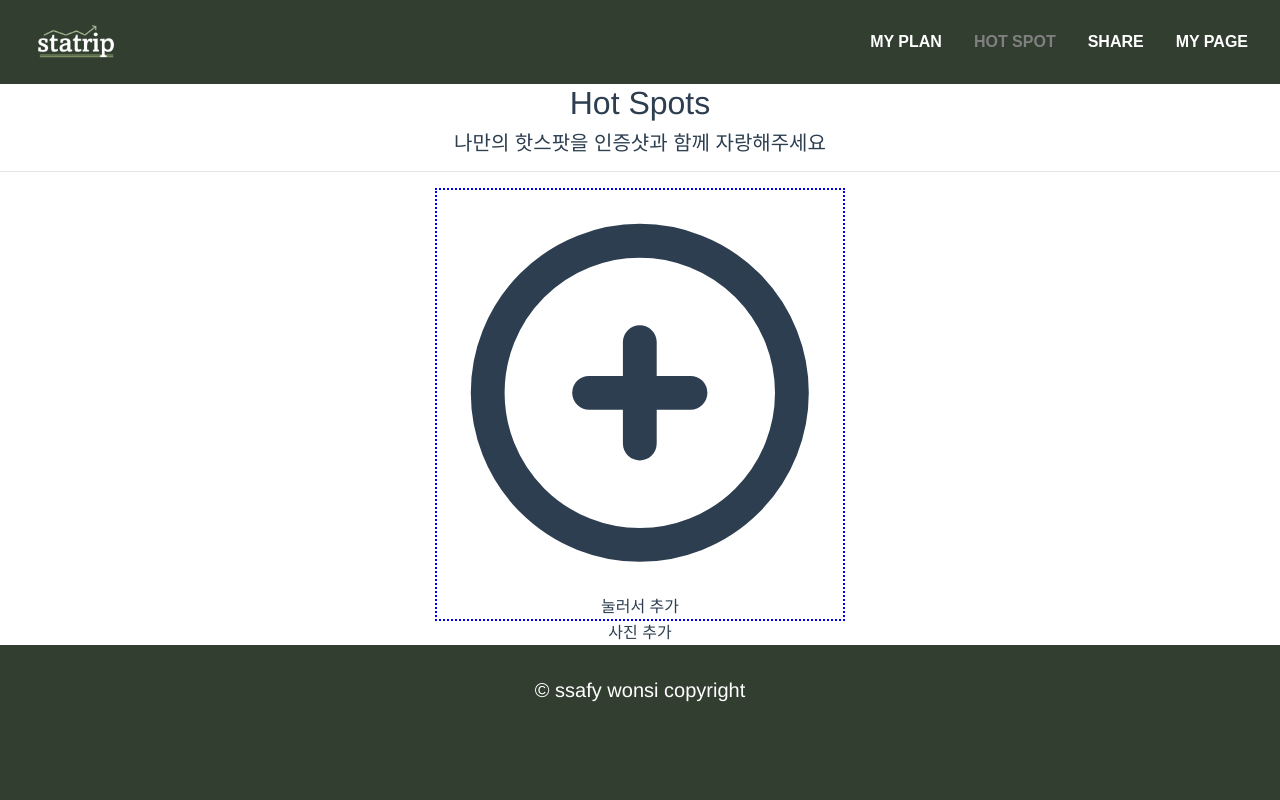
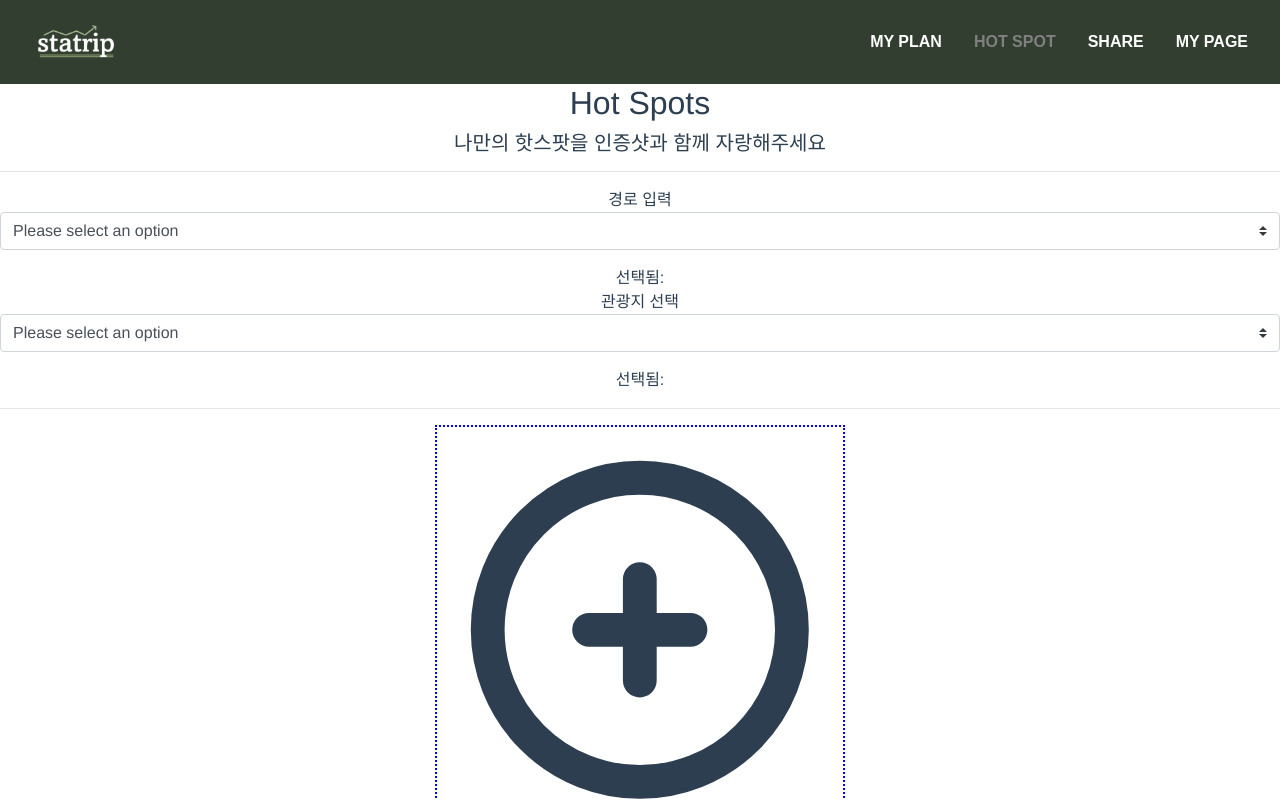
Before and after one commit to 210-reverof/statrip, a Vue app in the folder frontend/: page /hotspot/add in a window 1280 px wide. Shown: the top 800 px of the page. Built offline with nearby package versions, Linux system fonts and the light colour scheme; a web font is replaced by a local one.

Commit message:
fix: hotspot modal 변경 및 입력 양식 수정 #8

```diff
--- a/frontend/src/components/home/HotSpotCard.vue
+++ b/frontend/src/components/home/HotSpotCard.vue
@@ -111,7 +111,6 @@ export default {
   position: absolute;
   top: -35%;
   right: 10%;
-  background-color: aqua;
   width: 30px;
   height: 30px;
 }
--- a/frontend/src/components/hotspot/HotspotAdd.vue
+++ b/frontend/src/components/hotspot/HotspotAdd.vue
@@ -1,8 +1,34 @@
 <template>
-  <div>
+  <div class="contents-block">
     <h2>Hot Spots</h2>
     <h5>나만의 핫스팟을 인증샷과 함께 자랑해주세요</h5>
     <hr />
+    <div>
+      경로 입력
+      <!-- <plan-card></plan-card> -->
+      <b-form-select
+        v-model="rootselected"
+        :options="rootoptions"
+      ></b-form-select>
+
+      <div class="mt-3">
+        선택됨: <strong>{{ rootselected }}</strong>
+      </div>
+    </div>
+    <div>
+      관광지 선택
+      <b-form-select
+        v-model="attrselected"
+        :options="attroptions"
+      ></b-form-select>
+
+      <div class="mt-3">
+        선택됨: <strong>{{ attrselected }}</strong>
+      </div>
+    </div>
+
+    <hr />
+
     <div class="center">
       <div class="img-upload-form">
         <div v-if="images" class="w-full h-full flex items-center">
@@ -38,21 +64,43 @@
         </div>
       </div>
     </div>
-    <div>
-      사진 추가
-    </div>
+    <div>사진 추가</div>
+    <b-button class="btn-pos" squared variant="outline-danger" @click="$router.push({ name: 'hotspotList' })">뒤로가기</b-button>
+    <b-button class="btn-pos" squared variant="outline-info" @click="$router.push({name: 'hotspotList'})">글쓰기</b-button>
   </div>
 </template>
 
 <script>
 // https://arikong.tistory.com/22
+//해당 사용자의 모든 계획들 불러와서 rootption에 넣고
+//rootselect가 선택되면 해당 계획의 모든 관광지들을 attroption에 넣어야 함
+
+// import PlanCard from '@/components/home/PlanCard.vue'
 
 export default {
   name: "HotspotAdd",
-  components: {},
+  components: {
+    // PlanCard
+  },
   data() {
     return {
       images: "",
+      rootselected: null,
+      rootoptions: [
+        { value: null, text: "Please select an option" },
+        { value: "a", text: "This is First option" },
+        { value: "b", text: "Selected Option" },
+        { value: { C: "3PO" }, text: "This is an option with object value" },
+        { value: "d", text: "This one is disabled", disabled: true },
+      ],
+      attrselected: null,
+      attroptions: [
+        { value: null, text: "Please select an option" },
+        { value: "a", text: "This is First option" },
+        { value: "b", text: "Selected Option" },
+        { value: { C: "3PO" }, text: "This is an option with object value" },
+        { value: "d", text: "This one is disabled", disabled: true },
+      ],
     };
   },
   created() {},
@@ -83,6 +131,11 @@ export default {
 </script>
 
 <style scoped>
+.contents-block {
+  max-width: 1500px;
+  justify-content: center;
+  margin: 0 auto;
+}
 .center {
   display: flex;
   justify-content: center;
```
